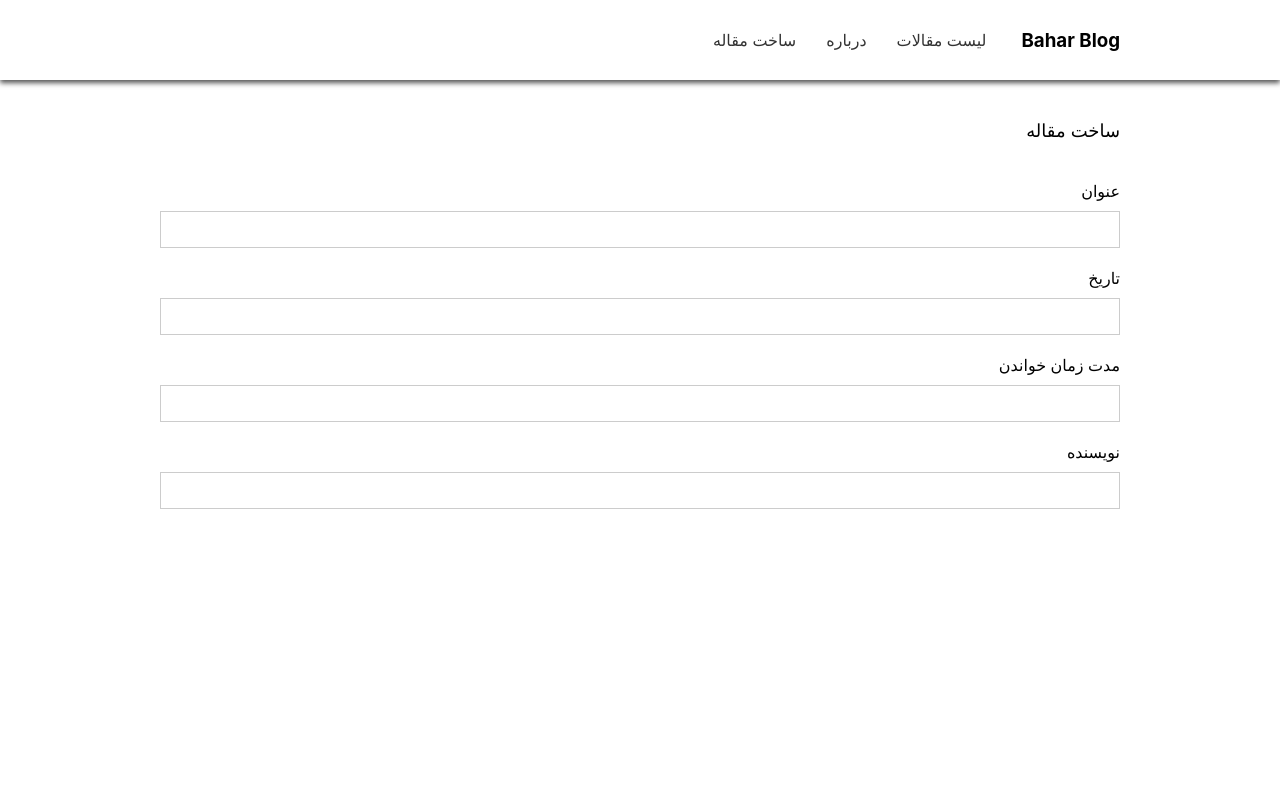
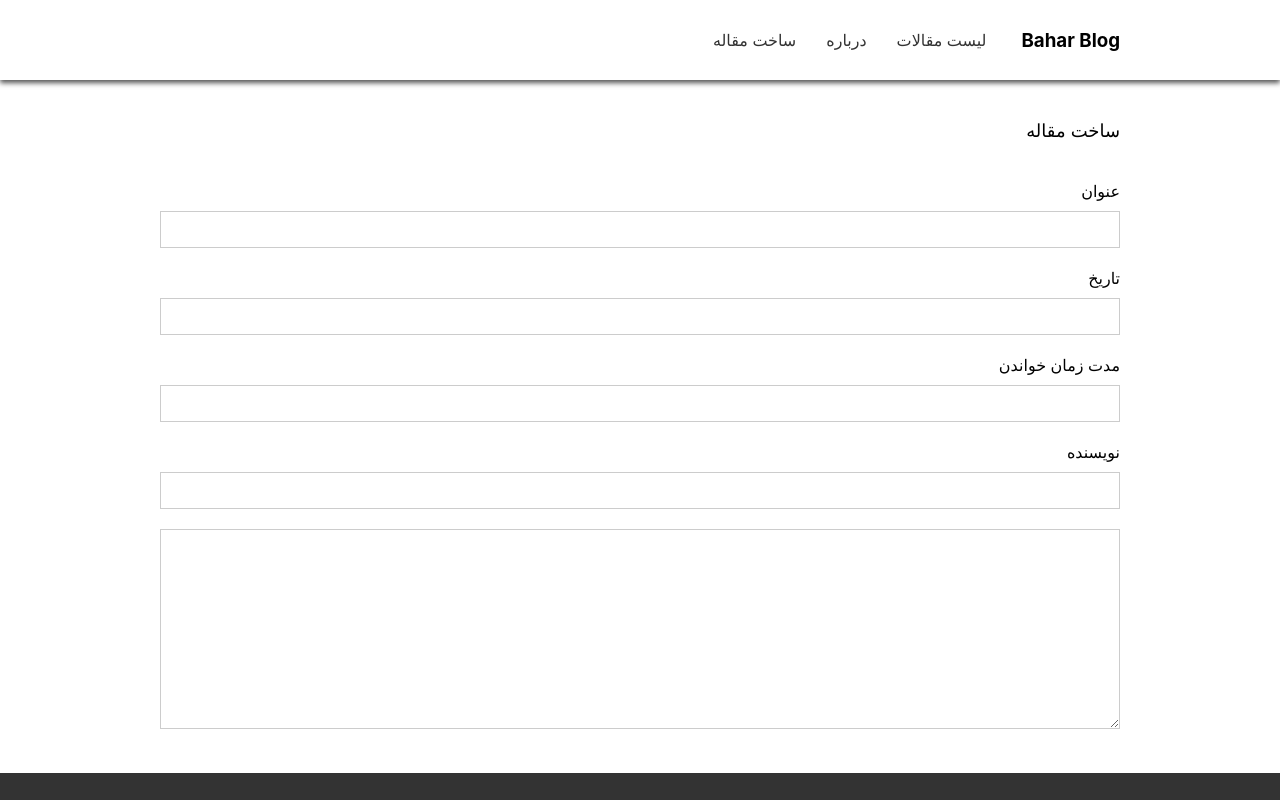
Before and after one commit to mahsasol/baharbahar, a React (Create React App) app: page /create-article in a window 1280 px wide. Shown: the top 800 px of the page. Built offline with nearby package versions, Linux system fonts and the light colour scheme.

Commit message:
43- add TextArea component

```diff
--- /dev/null
+++ b/src/components/textarea/TextArea.jsx
@@ -0,0 +1,11 @@
+import styled from "./textarea.module.css"
+function TextArea(props) {
+    return (
+        <div className={styled.textAreaWrapper}>
+            <label> {props.label} </label>
+            <textarea onChange={props.handleChange}>
+            </textarea>
+        </div>
+    )
+}
+export default TextArea;
--- /dev/null
+++ b/src/components/textarea/textarea.module.css
@@ -0,0 +1,16 @@
+.textAreaWrapper{
+    margin-bottom: 40px;
+}
+
+.textAreaWrapper label{
+    display: block;
+    margin-bottom: 5px;
+    text-align: right;
+
+}
+
+.textAreaWrapper textarea{
+    width: 100%;
+    min-height: 200px;
+    border: 1px solid #ccc;
+}
--- a/src/pages/createarticle/CreateArticle.jsx
+++ b/src/pages/createarticle/CreateArticle.jsx
@@ -2,11 +2,16 @@ import styled from "./createArticle.module.css"
 import Navbar from "../../components/navbar/Navbar"
 import Input from "../../components/input/Input";
 import { useState } from "react";
+import TextArea from "../../components/textarea/TextArea";
+import Footer from "../../components/footer/Footer";
 
 function CreateArticle() {
     const [article, setArticle] = useState({
         title: "",
         date: "",
+        readinTime: "",
+        athor:"",
+        message:"",
     });
 
     const handleChangeArticle = (e) => {
@@ -31,6 +36,13 @@ function CreateArticle() {
         //         break;
         // }
     };
+    const handleChangeArticleMessage =(e)=>{
+        setArticle((prevState) => ({
+            ...prevState,
+            message: e.target.value,
+        }));
+    }
+
     console.log(article);
 
     // const [counter, setCounter] = useState(0)
@@ -50,10 +62,32 @@ function CreateArticle() {
 
 
                     <h1>ساخت مقاله</h1>
-                    <Input label="عنوان" name="title" change={handleChangeArticle} type="text"/>
-                    <Input label="تاریخ" name="date" change={handleChangeArticle} type="text"/>
-                    <Input label="مدت زمان خواندن" name="readingTime" change={handleChangeArticle} type="text"/>
-                    <Input label="نویسنده" name="athor" change={handleChangeArticle} type="text"/>
+                    <Input
+                     label="عنوان"
+                     name="title"
+                     change={handleChangeArticle}
+                     type="text"
+                    />
+                    <Input
+                     label="تاریخ"
+                     name="date"
+                     change={handleChangeArticle}
+                     type="text"
+                    />
+                    <Input
+                     label="مدت زمان خواندن"
+                     name="readingTime"
+                     change={handleChangeArticle}
+                     type="text"
+                    />
+                    <Input
+                     label="نویسنده"
+                     name="athor"
+                     change={handleChangeArticle}
+                     type="text"
+                    />
+
+                    <TextArea label="" handleChange={handleChangeArticleMessage}/>
 
 
 
@@ -79,7 +113,9 @@ function CreateArticle() {
                     <button onClick={decreaseToCounter}>کاهش</button> */}
 
                 </div>
+
             </div>
+            <Footer/>
         </>
     )
 }
```
